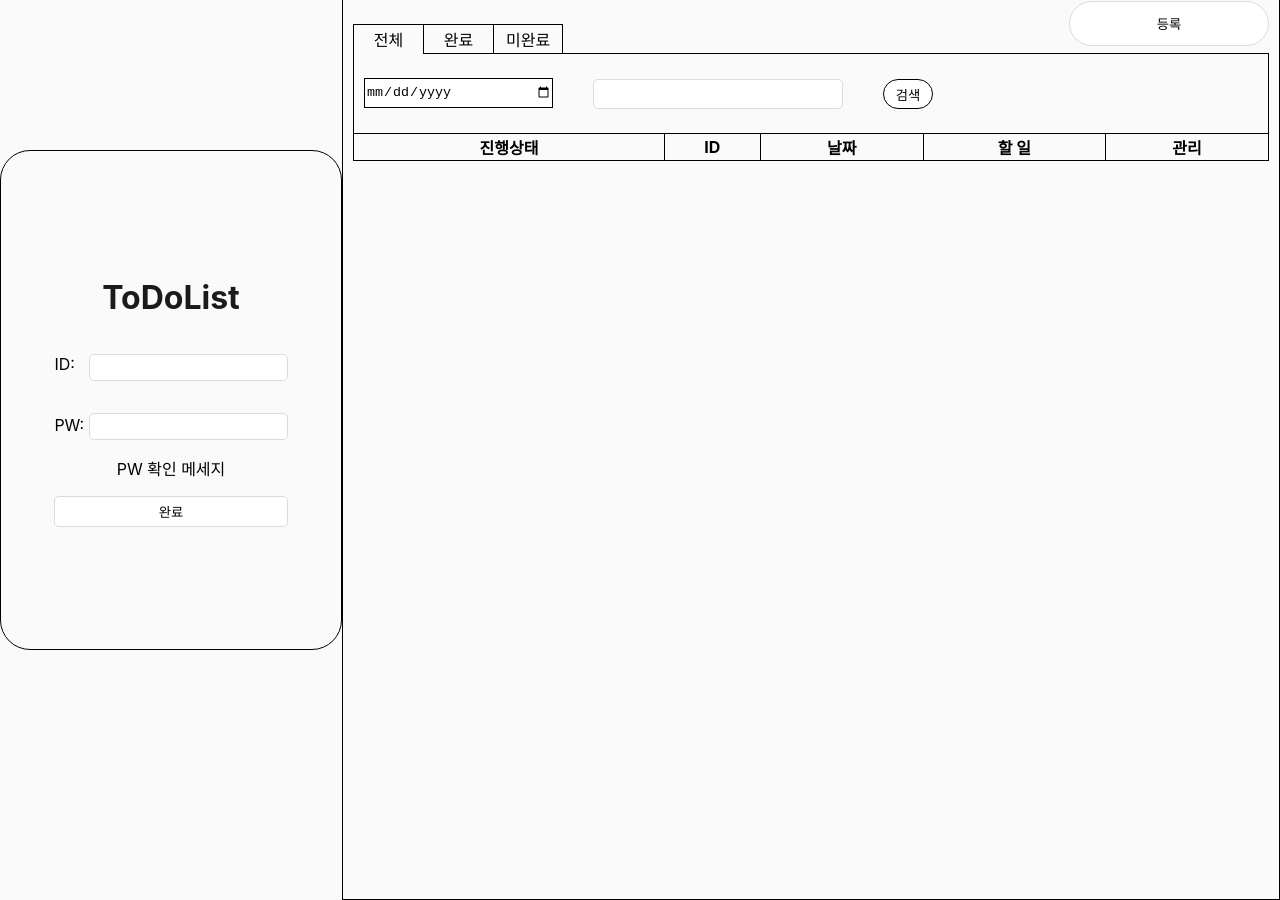
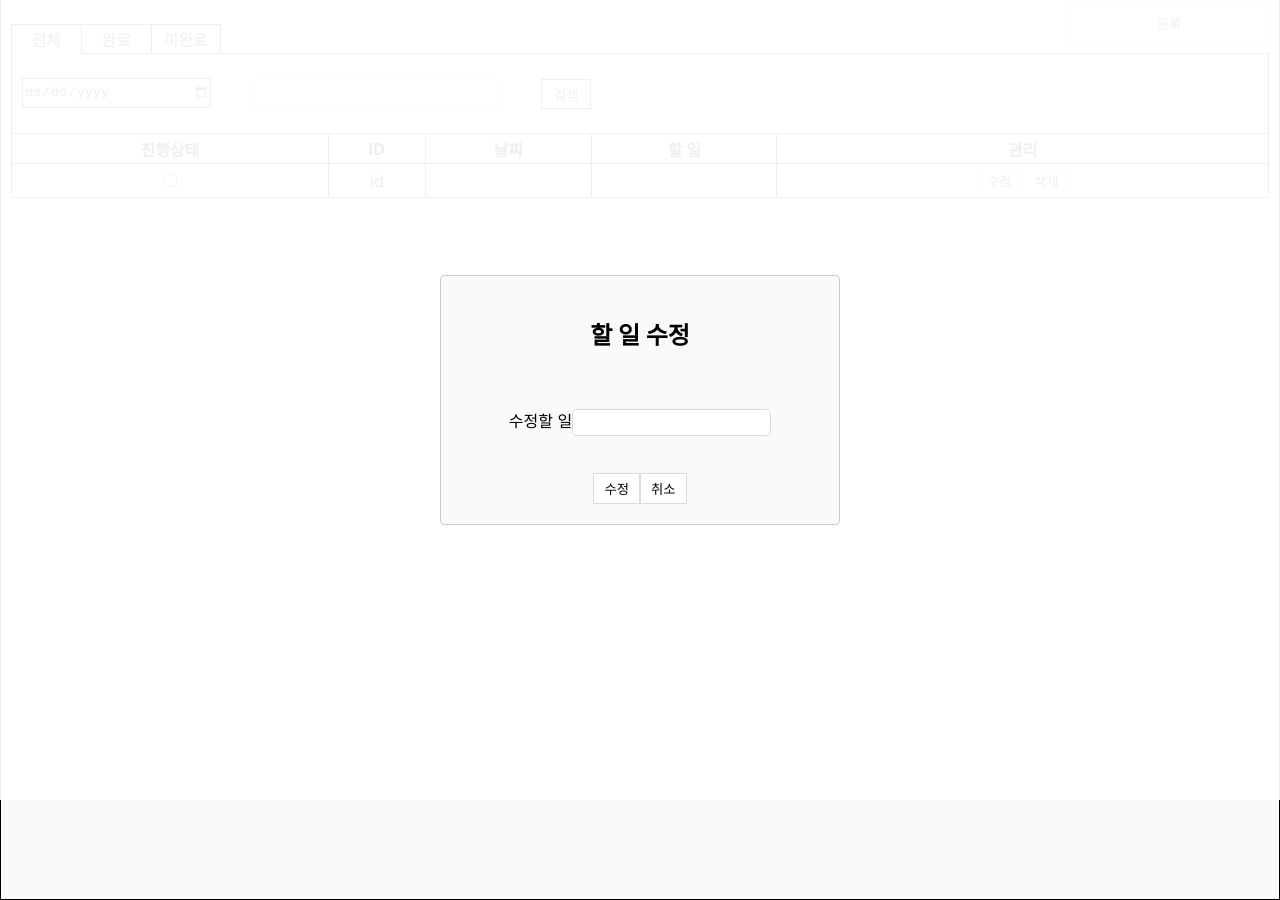
Before and after one commit to wjdcksdlr564/ToyProject_TodoList, a React (Create React App) app in the folder todolist_front/: page / in a window 1280 px wide. Both pictures are taken after a click on the button "등록". Built offline with nearby package versions, Linux system fonts and the light colour scheme.

Commit message:
제발...

```diff
--- a/todolist_front/src/App.js
+++ b/todolist_front/src/App.js
@@ -2,19 +2,33 @@ import { Global } from "@emotion/react";
 import { global } from "./styles/global";
 import MainPage from "./pages/MainPage";
 import LoginPage from "./pages/LoginPage";
-import { Route, Routes } from "react-router-dom";
+import { Route, Routes, useNavigate } from "react-router-dom";
+import useAuth from "./hooks/useAuth";
+import { useRecoilState } from "recoil";
+import { authUserStateAtom } from "./atoms/AuthAtom";
+import { useEffect } from "react";
 
 function App() {
+  const navigate = useNavigate();
+  const [ authUserState, setAuthUserState ] = useRecoilState(authUserStateAtom);
+  useAuth();
+
+  useEffect(() => {
+    if(!!authUserState) {
+      navigate("/");
+    } else {
+      navigate("/login");
+    }
+  }, [authUserState]);
 
   return (
     <>
       <Global styles={global}/>
-        <LoginPage>
-          <Routes>
-            <Route path="/async/login" element={<LoginPage/>} />
-          </Routes>
-        </LoginPage>
-        <MainPage></MainPage>
+
+      <Routes>
+        <Route path="/" element={<MainPage />} />
+        <Route path="/login" element={<LoginPage />} />
+      </Routes>
     </>
   );
 }
--- /dev/null
+++ b/todolist_front/src/apis/authApi.js
@@ -0,0 +1,14 @@
+import api from "./instance";
+
+export async function getAuthentication() {
+    let response = null;
+
+    try {
+        response = await api.get(`/user`)
+    } catch(e) {
+        console.error(e)
+        response = e.response;
+    }
+
+    return response;
+}
--- a/todolist_front/src/apis/instance.js
+++ b/todolist_front/src/apis/instance.js
@@ -1,4 +1,4 @@
-const { default : axios } = require("axios");
+import axios from "axios";
 
 const api = axios.create({
     baseURL: "http://localhost:8080/api/v1",
--- /dev/null
+++ b/todolist_front/src/atoms/AuthAtom.js
@@ -0,0 +1,16 @@
+import { atom } from "recoil";
+
+export const authStateAtom = atom({
+    key: "authState",
+    default: false
+});
+
+export const authUserStateAtom = atom({
+    key: "authUserState",
+    default: {
+        userId: 0,
+        username: "",
+        name: "",
+        email: ""
+    }
+});
--- /dev/null
+++ b/todolist_front/src/hooks/useAuth.js
@@ -0,0 +1,29 @@
+import React, { useEffect } from 'react';
+import { useRecoilState } from 'recoil';
+import { authStateAtom, authUserStateAtom } from '../atoms/AuthAtom';
+import { getAuthentication } from '../apis/authApi';
+
+function useAuth() {
+    const [ authState, setAuthState ] = useRecoilState(authStateAtom);
+    const [ authUserState, setAuthUserState ] = useRecoilState(authUserStateAtom);
+
+    const checkAuthentication = async () => {
+        // const response = await getAuthentication();
+
+        const response = {
+            status: 200
+        }
+
+        if(response.status === 200) {
+            setAuthUserState(response);
+        }else {
+            setAuthUserState(null);
+        }
+    }
+
+    useEffect(() => {
+        checkAuthentication();
+    }, [authState]);
+}
+
+export default useAuth;
--- a/todolist_front/src/index.js
+++ b/todolist_front/src/index.js
@@ -4,14 +4,15 @@ import './index.css';
 import App from './App';
 import reportWebVitals from './reportWebVitals';
 import { BrowserRouter } from 'react-router-dom';
+import { RecoilRoot } from 'recoil';
 
 const root = ReactDOM.createRoot(document.getElementById('root'));
 root.render(
-  <React.StrictMode>
+  <RecoilRoot>
     <BrowserRouter>
       <App />
     </BrowserRouter>
-  </React.StrictMode>
+  </RecoilRoot>
 );
 
 // If you want to start measuring performance in your app, pass a function
--- a/todolist_front/src/pages/MainPage.jsx
+++ b/todolist_front/src/pages/MainPage.jsx
@@ -2,10 +2,15 @@ import React, { useState } from 'react';
 /** @jsxImportSource @emotion/react */
 import * as s from "./Mainstyle";
 import axios from 'axios';
+import ReactModal from 'react-modal';
+import { css } from '@emotion/react';
 
 function MainPage() {
 
+    const [ isModalOpen, setModalOpen ] = useState(false);
+
     const [ searchParams, setSearchParams ] = useState({
+        index: 0,
         todoName: "",
         updateDate: ""
     });
@@ -20,20 +25,101 @@ function MainPage() {
     const [ todoList, setTodoList ] = useState([]);
 
     const handleRegisterButtonClick = () => {
+            setModalOpen(true);
+    }
 
+    const closeModal = () => {
+        setModalOpen(false);
     }
 
     const handleSearchClick = async () => {
         try {
             const response = await axios.get("http://localhost:8080//todo", searchParams);
+            setSearchParams({
+                index: 0,
+                todoName: "",
+                updateDate: ""
+            })
             console.log(response);
-        }catch(e) {
+        } catch(e) {
             console.error(e);
         }
     }
 
+    const handleDeleteClick = (e) => {
+        setTodoList(todoList => [ ...todoList.filter((searchParams, index) => index !== parseInt(e.target.value)) ])
+    }
+
     return (
         <div css={s.container}>
+            <ReactModal
+                style={{
+                    content: {
+                        boxSizing: 'border-box',
+                        transform: 'translate(-50%, -50%)',
+                        top: '50%',
+                        left: '50%',
+                        padding: '20px',
+                        width: '400px',
+                        height: '250px',
+                        backgroundColor: '#fafafa'
+                    }
+                }}
+                isOpen={isModalOpen}
+                onRequestClose={closeModal}
+            >
+                <div css={css`
+                    display: flex;
+                    flex-direction: column;
+                    justify-content: space-between;
+                    align-items: center;
+                    height: 100%;
+                `}>
+                    <h2>할 일 추가</h2>
+                    <div>
+                        <label htmlFor="">추가할 일</label>
+                        <input type="text" name="add" />
+                    </div>
+                    <div>
+                        <button>등록</button>
+                        <button onClick={closeModal}>취소</button>
+                    </div>
+                </div>
+            </ReactModal>
+            <ReactModal
+                style={{
+                    content: {
+                        boxSizing: 'border-box',
+                        transform: 'translate(-50%, -50%)',
+                        top: '50%',
+                        left: '50%',
+                        padding: '20px',
+                        width: '400px',
+                        height: '250px',
+                        backgroundColor: '#fafafa'
+                    }
+                }}
+                isOpen={isModalOpen}
+                onRequestClose={closeModal}
+            >
+                <div css={css`
+                    display: flex;
+                    flex-direction: column;
+                    justify-content: space-between;
+                    align-items: center;
+                    height: 100%;
+                `}>
+                    <h2>할 일 수정</h2>
+                    <div>
+                        <label htmlFor="">수정할 일</label>
+                        <input type="text" name="add" />
+                    </div>
+                    <div>
+                        <button>수정</button>
+                        <button onClick={closeModal}>취소</button>
+                    </div>
+                </div>
+            </ReactModal>
             <div css={s.semi_container}>
                 <div css={s.box1} >
                     <div css={s.box1_sub1}>
@@ -54,7 +140,7 @@ function MainPage() {
                     <div css={s.box2_sub2}>완료</div>
                     <div css={s.box2_sub3}>미완료</div>
                     <div css={s.box2_sub4}>
-                        <button css={s.box2_sub4_button}>등록</button>
+                        <button onClick={handleRegisterButtonClick} css={s.box2_sub4_button}>등록</button>
                     </div>
                 </div>
                 <div css={s.box3}>
@@ -65,7 +151,7 @@ function MainPage() {
                         <div css={s.box3_sub1_span2}>
                             <input type="text" css={s.box3_sub1_input} name='todoName' onChange={handleSearchInputChange} value={searchParams.todoName}/>
                             <button css={s.box3_sub1_button}
-                                value>검색</button>
+                                onClick={handleSearchClick}>검색</button>
                         </div>
                     </div>
                     <table css={s.box3_sub2}>
@@ -79,20 +165,18 @@ function MainPage() {
                             </tr>
                         </thead>
                         <tbody>
-                            {
-                                todoList.map(todo => {
-                                    <tr>
-                                        <td></td>
-                                        <td></td>
-                                        <td></td>
-                                        <td></td>
-                                        <td css={s.resultButton}>
-                                            <button>수정</button>
-                                            <button>삭제</button>
-                                        </td>
-                                    </tr>
-                                })
-                            }
+                            <tr>
+                                <td >
+                                    <input type="checkbox" />
+                                </td>
+                                <td >id</td>
+                                <td ></td>
+                                <td ></td>
+                                <td >
+                                    <button onClick={handleRegisterButtonClick}>수정</button>
+                                    <button onClick={handleDeleteClick} value={searchParams.index}>삭제</button>
+                                </td>
+                            </tr>
                         </tbody>
                     </table>
                 </div>
--- a/todolist_front/src/pages/Mainstyle.js
+++ b/todolist_front/src/pages/Mainstyle.js
@@ -144,7 +144,6 @@ export const box2_sub4_button = css`
 export const box3 = css`
     display: flex;
     flex-direction: column;
-    flex-grow: 1;
     box-sizing: border-box;
     border: none;
     width: 100%;
@@ -230,10 +229,41 @@ export const box3_sub2_header = css`
     flex-grow: 1;
 `;
 
-export const b0x3_sub2_body = css`
+export const box3_sub2_body = css`
 
 `;
 
-export const resultButton = css`
+export const box3_body_checkbox = css`
+    display: flex;
+    justify-content: center;
+    align-items: center;
+    border-top: none;
+`;
 
+export const box3_body_id = css`
+    display: flex;
+    justify-content: center;
+    align-items: center;
+    border-top: none;
 `;
+
+export const box3_body_date = css`
+    display: flex;
+    justify-content: center;
+    align-items: center;
+    border-top: none;
+`;
+
+export const box3_body_content = css`
+    display: flex;
+    justify-content: center;
+    align-items: center;
+    border-top: none;
+`;
+
+export const box3_body_manage = css`
+    display: flex;
+    justify-content: center;
+    align-items: center;
+    border-top: none;
+`;
--- a/todolist_front/src/styles/global.js
+++ b/todolist_front/src/styles/global.js
@@ -30,7 +30,12 @@ export const global = css`
         border-collapse: collapse;
     }
 
+    tr, td {
+        height: 30px;
+    }
+
     th, td {
+        text-align: center;
         border: 1px solid black;
         border-left: none;
         border-collapse: collapse;
@@ -40,7 +45,6 @@ export const global = css`
         box-sizing: border-box;
         border: 1px solid #dbdbdb;
         padding: 5px 10px;
-        border-radius: 30px;
         background-color: #ffffff;
         cursor: pointer;
         &:hover {
```
Also changed, not shown: todolist_front/src/apis/computerApi.js (deleted, +0 -27 lines).
